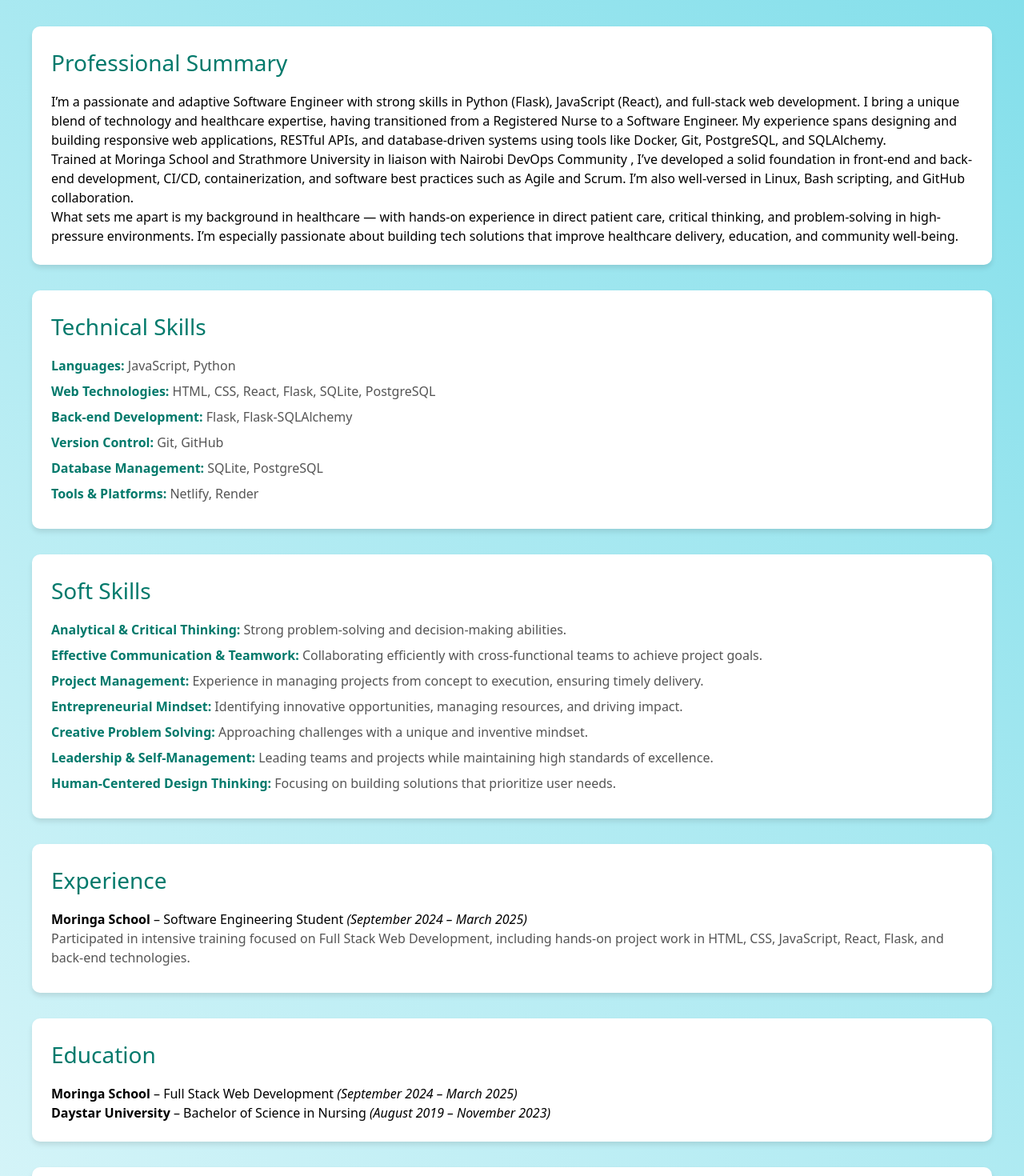
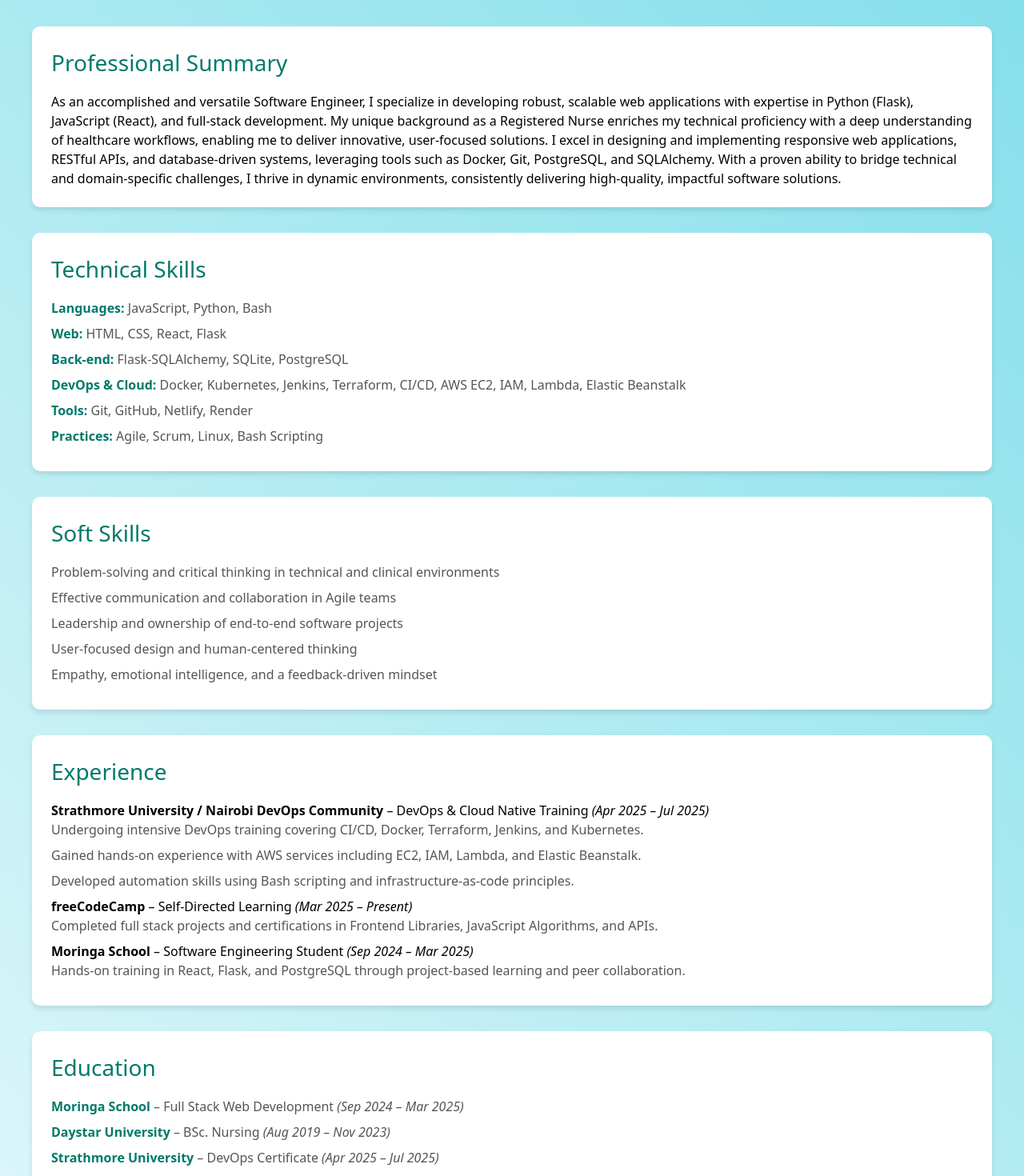
Before and after one commit to ARVLEMED/Aron-Portfolio, a React (Create React App) app: page /resume in a window 1280 px wide. Shown: the part 246-1716 px from the top of the page at 80% size. Built offline with nearby package versions, Linux system fonts and the light colour scheme.

Commit message:
edits the resume page

```diff
--- a/src/components/Resume.css
+++ b/src/components/Resume.css
@@ -128,6 +128,18 @@
 .back-link a:hover {
   text-decoration: underline;
 }
+.pdf-content {
+  margin: 0;
+  padding: 0;
+  line-height: 1.2;
+  font-size: 12px;
+}
+.pdf-content h1, .pdf-content h2, .pdf-content h3 {
+  margin: 0.2in 0;
+}
+.pdf-content p, .pdf-content ul {
+  margin: 0.1in 0;
+}
 
 @media (max-width: 768px) {
   .resume {
--- a/src/components/Resumepage.js
+++ b/src/components/Resumepage.js
@@ -19,14 +19,21 @@
   };
 
   const handleDownloadPDF = () => {
-    const element = resumeRef.current;
-    html2pdf().set({
-      margin: [0.5, 0.5, 0.5, 0.5],
+  const element = resumeRef.current;
+  element.classList.add('pdf-content');
+  html2pdf()
+    .set({
+      margin: [0.3, 0.3, 0.3, 0.3],
       filename: 'Aron_Kipkorir_Resume.pdf',
-      html2canvas: { scale: 2 },
+      html2canvas: { scale: 2, useCORS: true },
       jsPDF: { unit: 'in', format: 'a4', orientation: 'portrait' },
-    }).from(element).save();
-  };
+    })
+    .from(element)
+    .save()
+    .finally(() => {
+      element.classList.remove('pdf-content');
+    });
+};
 
   return (
     <div className={`resume ${darkMode ? 'dark' : ''}`} aria-label="Resume page">
@@ -35,7 +42,7 @@
         animate={{ opacity: 1 }}
         transition={{ duration: 0.8 }}
       >
-        <h1>Aron Kipkorir's Resume</h1>
+        <h1>Aron Kipkorir</h1>
         <p>Software Engineer | Full Stack Developer | Healthcare Innovator</p>
       </motion.header>
 
@@ -45,16 +52,11 @@
           variants={sectionVariants}
           initial="hidden"
           animate="visible"
-          role="region"
           aria-label="Professional Summary"
         >
           <h2>Professional Summary</h2>
           <p>
-            I’m a passionate and adaptive Software Engineer with strong skills in Python (Flask), JavaScript (React), and full-stack web development. I bring a unique blend of technology and healthcare expertise, having transitioned from a Registered Nurse to a Software Engineer. My experience spans designing and building responsive web applications, RESTful APIs, and database-driven systems using tools like Docker, Git, PostgreSQL, and SQLAlchemy.</p>
-
-<p>Trained at Moringa School and Strathmore University in liaison with Nairobi DevOps Community , I’ve developed a solid foundation in front-end and back-end development, CI/CD, containerization, and software best practices such as Agile and Scrum. I’m also well-versed in Linux, Bash scripting, and GitHub collaboration.</p>
-
-<p>What sets me apart is my background in healthcare — with hands-on experience in direct patient care, critical thinking, and problem-solving in high-pressure environments. I’m especially passionate about building tech solutions that improve healthcare delivery, education, and community well-being.
+           As an accomplished and versatile Software Engineer, I specialize in developing robust, scalable web applications with expertise in Python (Flask), JavaScript (React), and full-stack development. My unique background as a Registered Nurse enriches my technical proficiency with a deep understanding of healthcare workflows, enabling me to deliver innovative, user-focused solutions. I excel in designing and implementing responsive web applications, RESTful APIs, and database-driven systems, leveraging tools such as Docker, Git, PostgreSQL, and SQLAlchemy. With a proven ability to bridge technical and domain-specific challenges, I thrive in dynamic environments, consistently delivering high-quality, impactful software solutions.
           </p>
         </motion.section>
 
@@ -63,39 +65,16 @@
           variants={sectionVariants}
           initial="hidden"
           animate="visible"
-          role="region"
           aria-label="Technical Skills"
         >
           <h2>Technical Skills</h2>
-          <div className="skills-list">
-            <ul>
-              <li><strong>Languages:</strong> JavaScript, Python</li>
-              <li><strong>Web Technologies:</strong> HTML, CSS, React, Flask, SQLite, PostgreSQL</li>
-              <li><strong>Back-end Development:</strong> Flask, Flask-SQLAlchemy</li>
-              <li><strong>Version Control:</strong> Git, GitHub</li>
-              <li><strong>Database Management:</strong> SQLite, PostgreSQL</li>
-              <li><strong>Tools & Platforms:</strong> Netlify, Render</li>
-            </ul>
-          </div>
-        </motion.section>
-
-        <motion.section
-          className="resume-section"
-          variants={sectionVariants}
-          initial="hidden"
-          animate="visible"
-          role="region"
-          aria-label="Soft Skills"
-        >
-          <h2>Soft Skills</h2>
           <ul>
-            <li><strong>Analytical & Critical Thinking:</strong> Strong problem-solving and decision-making abilities.</li>
-            <li><strong>Effective Communication & Teamwork:</strong> Collaborating efficiently with cross-functional teams to achieve project goals.</li>
-            <li><strong>Project Management:</strong> Experience in managing projects from concept to execution, ensuring timely delivery.</li>
-            <li><strong>Entrepreneurial Mindset:</strong> Identifying innovative opportunities, managing resources, and driving impact.</li>
-            <li><strong>Creative Problem Solving:</strong> Approaching challenges with a unique and inventive mindset.</li>
-            <li><strong>Leadership & Self-Management:</strong> Leading teams and projects while maintaining high standards of excellence.</li>
-            <li><strong>Human-Centered Design Thinking:</strong> Focusing on building solutions that prioritize user needs.</li>
+            <li><strong>Languages:</strong> JavaScript, Python, Bash</li>
+            <li><strong>Web:</strong> HTML, CSS, React, Flask</li>
+            <li><strong>Back-end:</strong> Flask-SQLAlchemy, SQLite, PostgreSQL</li>
+            <li><strong>DevOps & Cloud:</strong> Docker, Kubernetes, Jenkins, Terraform, CI/CD, AWS EC2, IAM, Lambda, Elastic Beanstalk</li>
+            <li><strong>Tools:</strong> Git, GitHub, Netlify, Render</li>
+            <li><strong>Practices:</strong> Agile, Scrum, Linux, Bash Scripting</li>
           </ul>
         </motion.section>
 
@@ -104,13 +83,15 @@
           variants={sectionVariants}
           initial="hidden"
           animate="visible"
-          role="region"
-          aria-label="Experience"
+          aria-label="Professional Skills"
         >
-          <h2>Experience</h2>
-          <p><strong>Moringa School</strong> – Software Engineering Student <em>(September 2024 – March 2025)</em></p>
+          <h2>Soft Skills</h2>
           <ul>
-            <li>Participated in intensive training focused on Full Stack Web Development, including hands-on project work in HTML, CSS, JavaScript, React, Flask, and back-end technologies.</li>
+            <li>Problem-solving and critical thinking in technical and clinical environments</li>
+            <li>Effective communication and collaboration in Agile teams</li>
+            <li>Leadership and ownership of end-to-end software projects</li>
+            <li>User-focused design and human-centered thinking</li>
+            <li>Empathy, emotional intelligence, and a feedback-driven mindset</li>
           </ul>
         </motion.section>
 
@@ -119,12 +100,26 @@
           variants={sectionVariants}
           initial="hidden"
           animate="visible"
-          role="region"
-          aria-label="Education"
+          aria-label="Experience"
         >
-          <h2>Education</h2>
-          <p><strong>Moringa School</strong> – Full Stack Web Development <em>(September 2024 – March 2025)</em></p>
-          <p><strong>Daystar University</strong> – Bachelor of Science in Nursing <em>(August 2019 – November 2023)</em></p>
+          <h2>Experience</h2>
+
+          <p><strong>Strathmore University / Nairobi DevOps Community</strong> – DevOps & Cloud Native Training <em>(Apr 2025 – Jul 2025)</em></p>
+          <ul>
+            <li>Undergoing intensive DevOps training covering CI/CD, Docker, Terraform, Jenkins, and Kubernetes.</li>
+            <li>Gained hands-on experience with AWS services including EC2, IAM, Lambda, and Elastic Beanstalk.</li>
+            <li>Developed automation skills using Bash scripting and infrastructure-as-code principles.</li>
+          </ul>
+
+          <p><strong>freeCodeCamp</strong> – Self-Directed Learning <em>(Mar 2025 – Present)</em></p>
+          <ul>
+            <li>Completed full stack projects and certifications in Frontend Libraries, JavaScript Algorithms, and APIs.</li>
+          </ul>
+
+          <p><strong>Moringa School</strong> – Software Engineering Student <em>(Sep 2024 – Mar 2025)</em></p>
+          <ul>
+            <li>Hands-on training in React, Flask, and PostgreSQL through project-based learning and peer collaboration.</li>
+          </ul>
         </motion.section>
 
         <motion.section
@@ -132,16 +127,13 @@
           variants={sectionVariants}
           initial="hidden"
           animate="visible"
-          role="region"
-          aria-label="Team Values"
+          aria-label="Education"
         >
-          <h2>Team Values</h2>
+          <h2>Education</h2>
           <ul>
-            <li>Continuous Feedback Culture – Fostering growth through feedback and collaboration.</li>
-            <li>Open Communication – Transparent and effective communication at all levels.</li>
-            <li>Collaboration-Oriented – Working collectively toward shared goals.</li>
-            <li>Diversity & Inclusion – Embracing diversity to enhance creativity and problem-solving.</li>
-            <li>Emotional Intelligence – Cultivating empathy, self-awareness, and strong interpersonal skills.</li>
+            <li><strong>Moringa School</strong> – Full Stack Web Development <em>(Sep 2024 – Mar 2025)</em></li>
+            <li><strong>Daystar University</strong> – BSc. Nursing <em>(Aug 2019 – Nov 2023)</em></li>
+            <li><strong>Strathmore University</strong> – DevOps Certificate <em>(Apr 2025 – Jul 2025)</em></li>
           </ul>
         </motion.section>
       </div>
```
